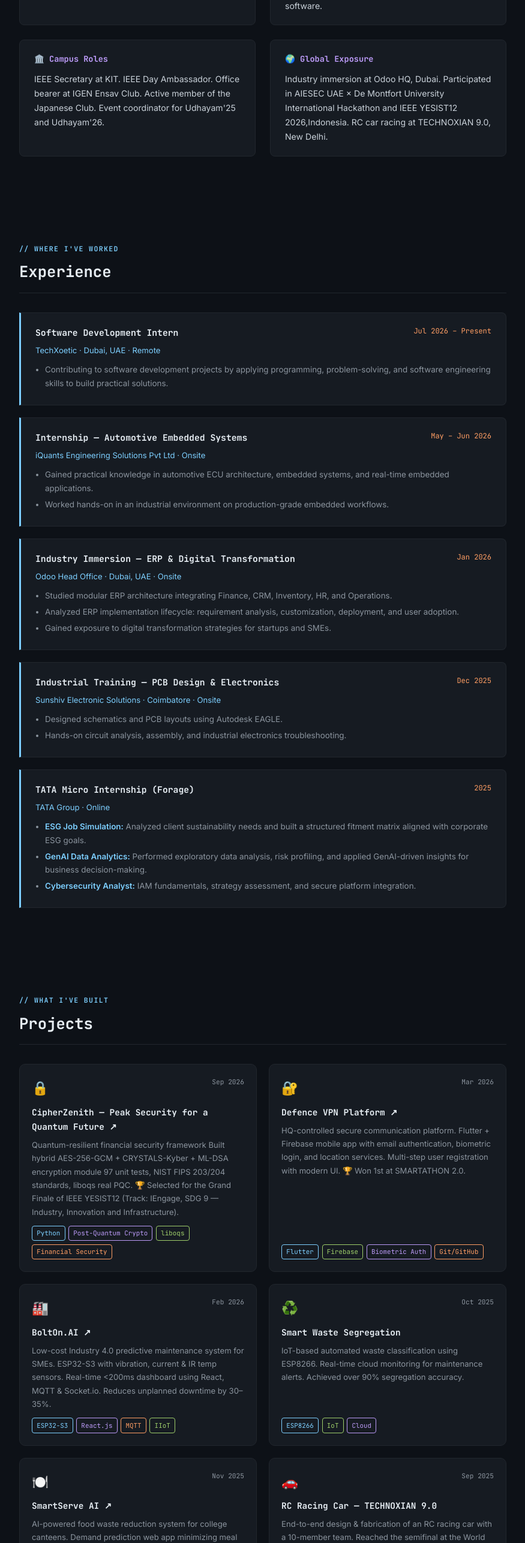
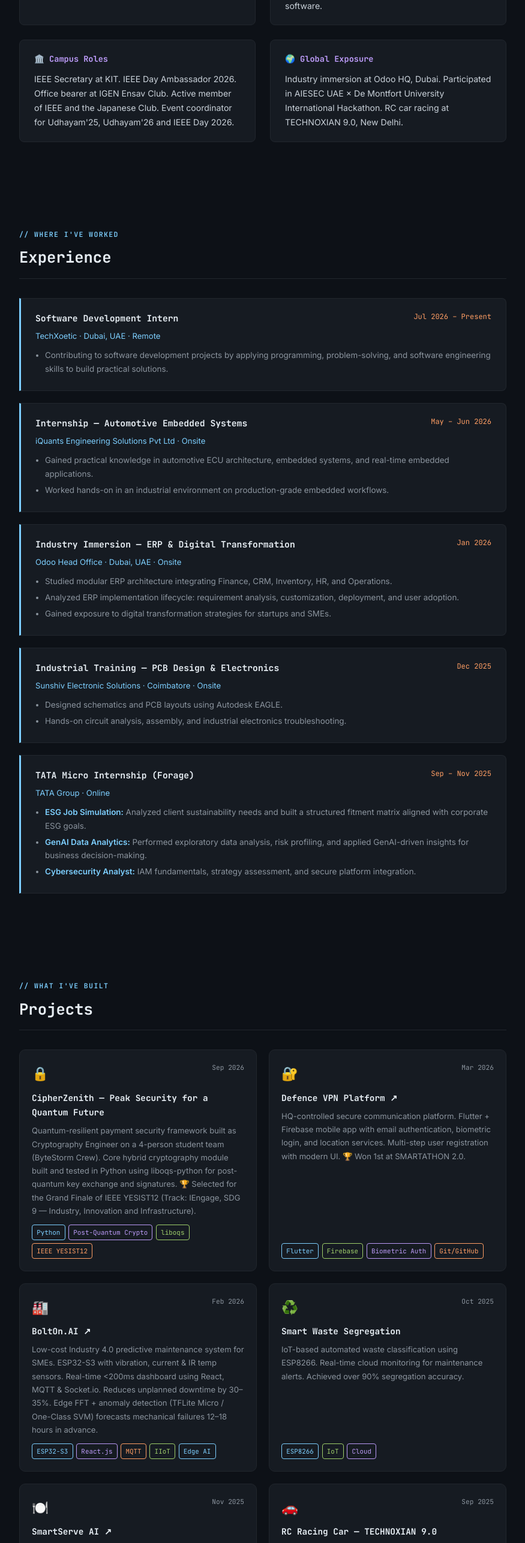
Before and after one commit to tamil2407/tamil2407.github.io, a plain HTML site: page index.html in a window 1280 px wide. Shown: the part 1140-3713 px from the top of the page at 60% size, without its empty margins (202-1077 px from the left). Drawn offline with Linux system fonts and the light colour scheme.

Commit message:
Revise content in index.html for accuracy
Updated various sections in index.html to reflect current roles, project descriptions, and contact information.

```diff
--- a/index.html
+++ b/index.html
@@ -233,11 +233,11 @@
       </div>
       <div class="about-card">
         <h3>🏛️ Campus Roles</h3>
-        <p>IEEE Secretary at KIT. IEEE Day Ambassador. Office bearer at IGEN Ensav Club. Active member of the Japanese Club. Event coordinator for Udhayam'25 and Udhayam'26.</p>
+        <p>IEEE Secretary at KIT. IEEE Day Ambassador 2026. Office bearer at IGEN Ensav Club. Active member of IEEE and the Japanese Club. Event coordinator for Udhayam'25, Udhayam'26 and IEEE Day 2026.</p>
       </div>
       <div class="about-card">
         <h3>🌍 Global Exposure</h3>
-        <p>Industry immersion at Odoo HQ, Dubai. Participated in AIESEC UAE × De Montfort University International Hackathon and IEEE YESIST12 2026,Indonesia. RC car racing at TECHNOXIAN 9.0, New Delhi.</p>
+        <p>Industry immersion at Odoo HQ, Dubai. Participated in AIESEC UAE × De Montfort University International Hackathon. RC car racing at TECHNOXIAN 9.0, New Delhi.</p>
       </div>
     </div>
   </div>
@@ -295,7 +295,7 @@
       <div class="exp-card">
         <div class="exp-header">
           <div class="exp-title">TATA Micro Internship (Forage)</div>
-          <div class="exp-date">2025</div>
+          <div class="exp-date">Sep – Nov 2025</div>
         </div>
         <div class="exp-company">TATA Group · Online</div>
         <ul>
@@ -315,15 +315,15 @@
     <div class="projects-grid">
       <div class="proj-card">
         <div class="proj-top"><div class="proj-icon">🔒</div><div class="proj-date">Sep 2026</div></div>
-        <div class="proj-name"><a href="https://github.com/tamil2407/CipherZenith" target="_blank">CipherZenith — Peak Security for a Quantum Future ↗</a></div>
-        <div class="proj-desc">Quantum-resilient financial security framework Built hybrid AES-256-GCM + CRYSTALS-Kyber + ML-DSA encryption module 97 unit tests, NIST FIPS 203/204 standards, liboqs real PQC. 🏆 Selected for the Grand Finale of IEEE YESIST12 (Track: IEngage, SDG 9 — Industry, Innovation and Infrastructure).</div>
+        <div class="proj-name">CipherZenith — Peak Security for a Quantum Future</div>
+        <div class="proj-desc">Quantum-resilient payment security framework built as Cryptography Engineer on a 4-person student team (ByteStorm Crew). Core hybrid cryptography module built and tested in Python using liboqs-python for post-quantum key exchange and signatures. 🏆 Selected for the Grand Finale of IEEE YESIST12 (Track: IEngage, SDG 9 — Industry, Innovation and Infrastructure).</div>
         <div class="proj-tags">
-          <span class="tag cyan">Python</span><span class="tag purple">Post-Quantum Crypto</span><span class="tag green">liboqs</span><span class="tag orange">Financial Security</span>
+          <span class="tag cyan">Python</span><span class="tag purple">Post-Quantum Crypto</span><span class="tag green">liboqs</span><span class="tag orange">IEEE YESIST12</span>
         </div>
       </div>
       <div class="proj-card">
         <div class="proj-top"><div class="proj-icon">🔐</div><div class="proj-date">Mar 2026</div></div>
-        <div class="proj-name"><a href="https://github.com/tamil2407/secure-defence-network" target="_blank">Defence VPN Platform ↗</a></div>
+        <div class="proj-name"><a href="https://github.com/tamil2407/secure-defence-network/releases/tag/v1.0.0" target="_blank">Defence VPN Platform ↗</a></div>
         <div class="proj-desc">HQ-controlled secure communication platform. Flutter + Firebase mobile app with email authentication, biometric login, and location services. Multi-step user registration with modern UI. 🏆 Won 1st at SMARTATHON 2.0.</div>
         <div class="proj-tags">
           <span class="tag cyan">Flutter</span><span class="tag green">Firebase</span><span class="tag purple">Biometric Auth</span><span class="tag orange">Git/GitHub</span>
@@ -332,9 +332,9 @@
       <div class="proj-card">
         <div class="proj-top"><div class="proj-icon">🏭</div><div class="proj-date">Feb 2026</div></div>
         <div class="proj-name"><a href="https://tamil2407.github.io/boltin.ai/" target="_blank">BoltOn.AI ↗</a></div>
-        <div class="proj-desc">Low-cost Industry 4.0 predictive maintenance system for SMEs. ESP32-S3 with vibration, current & IR temp sensors. Real-time &lt;200ms dashboard using React, MQTT & Socket.io. Reduces unplanned downtime by 30–35%.</div>
+        <div class="proj-desc">Low-cost Industry 4.0 predictive maintenance system for SMEs. ESP32-S3 with vibration, current & IR temp sensors. Real-time &lt;200ms dashboard using React, MQTT & Socket.io. Reduces unplanned downtime by 30–35%. Edge FFT + anomaly detection (TFLite Micro / One-Class SVM) forecasts mechanical failures 12–18 hours in advance.</div>
         <div class="proj-tags">
-          <span class="tag cyan">ESP32-S3</span><span class="tag purple">React.js</span><span class="tag orange">MQTT</span><span class="tag green">IIoT</span>
+          <span class="tag cyan">ESP32-S3</span><span class="tag purple">React.js</span><span class="tag orange">MQTT</span><span class="tag green">IIoT</span><span class="tag cyan">Edge AI</span>
         </div>
       </div>
       <div class="proj-card">
@@ -462,7 +462,7 @@
           <a href="https://www.codechef.com/users/tamil24" target="_blank">CodeChef ↗</a>
         </div>
         <div class="stat-row"><span>Max Rating</span><span class="val">1310</span></div>
-        <div class="stat-row"><span>DSA Rating</span><span class="val">1535</span></div>
+        <div class="stat-row"><span>DSA Rating</span><span class="val">1596</span></div>
         <div class="stat-row"><span>Problems Solved</span><span class="val">750+</span></div>
         <div class="stat-row"><span>Highest Rank</span><span class="val">#245</span></div>
         <div class="stat-row"><span>Division</span><span class="val">Div 4</span></div>
@@ -525,11 +525,11 @@
     <h2>Achievements</h2>
     <div class="achievements-list">
       <div class="ach-item">🏆 <strong>1st Place — SMARTATHON 2.0</strong> (Blockchain & Cyber Security domain) for developing an HQ-Controlled Secure Communication Platform for Defence.</div>
+      <div class="ach-item">📄 <strong>IEEE Xplore Publication</strong> — Co-authored "FORGESENSE: Low-Cost Machine-Level Energy and Cooling Monitoring System for Metal Processing Industries", presented at ICCPCT 2026.</div>
       <div class="ach-item">🏆 <strong>Grand Finale — IEEE YESIST12 2026</strong> (Track: IEngage, SDG 9 – Industry, Innovation and Infrastructure): Selected among shortlisted teams for the Grand Finale with CipherZenith — Peak Security for a Quantum Future, a quantum-resilient cybersecurity framework integrating Post-Quantum Cryptography, AI-driven threat detection, crypto-agility, and self-healing security. Role: Cryptography Engineer, Team ByteStorm Crew.</div>
-      <div class="ach-item">📄 <strong>IEEE Xplore Publication</strong> — Co-authored "FORGESENSE: Low-Cost Machine-Level Energy and Cooling Monitoring System for Metal Processing Industries", presented at ICCPCT 2026.</div>
       <div class="ach-item">🌍 <strong>International Hackathon</strong> — AIESEC UAE × De Montfort University: Collaborated in a multicultural team to pitch innovative solutions to real-world challenges.</div>
+      <div class="ach-item">🤖 <strong>TECHNOXIAN 9.0</strong> — Reached the semifinal at World Robotics Championship RC Car Racing, New Delhi.</div>
       <div class="ach-item">🇮🇳 <strong>Smart India Hackathon 2025</strong> — Selected in the Inter College Hackathon for Problem ID: SIH25085.</div>
-      <div class="ach-item">🤖 <strong>TECHNOXIAN 9.0</strong> — Reached the semifinal at World Robotics Championship RC Car Racing, New Delhi.</div>
       <div class="ach-item">⏱️ <strong>36-Hour Hackathon</strong> — Built and presented "SmartServe" at KIT within 36 hours.</div>
       <div class="ach-item">🔬 <strong>E-Yantra Robotics Competition 2025</strong> — Selected for IIT Bombay's national robotics challenge.</div>
     </div>
@@ -544,7 +544,7 @@
       <div class="contact-card">
         <div class="contact-icon">📧</div>
         <div class="contact-label">Email</div>
-        <div class="contact-val"><a href="mailto:kit28.24bee056@gmail.com">kit28.24bee056@gmail.com</a></div>
+        <div class="contact-val"><a href="mailto:tamilvelmugunthan24@gmail.com">tamilvelmugunthan24@gmail.com</a></div>
       </div>
       <div class="contact-card">
         <div class="contact-icon">📞</div>
```
